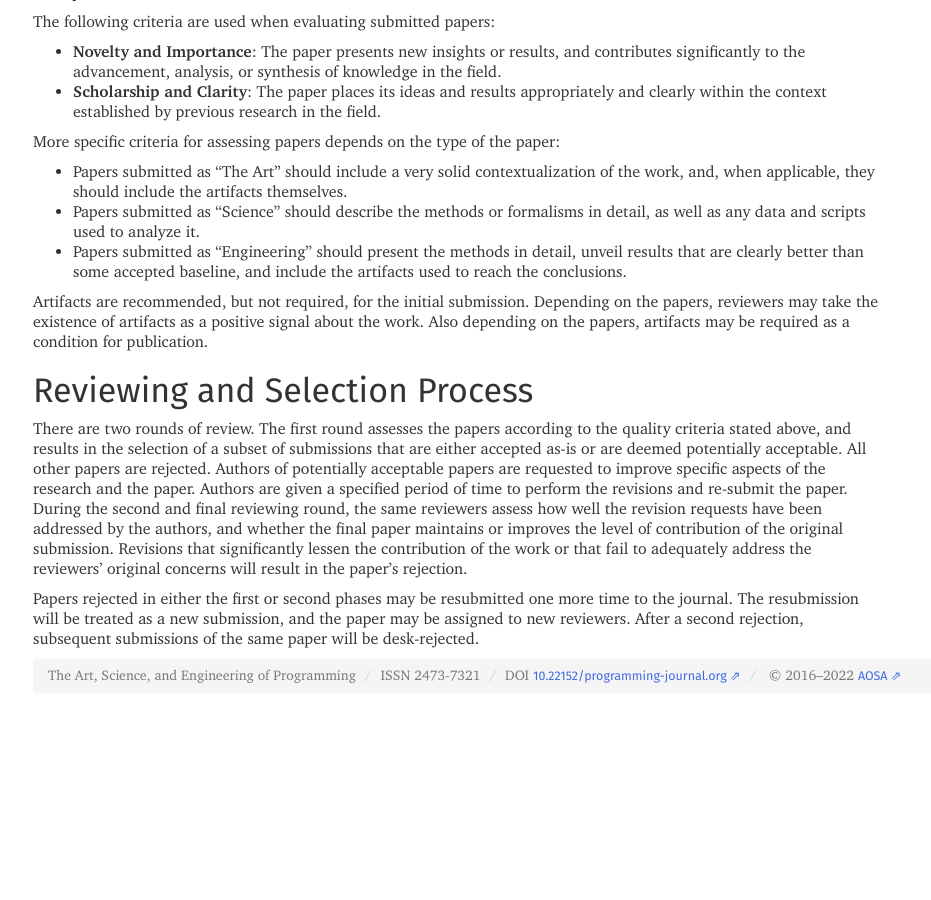
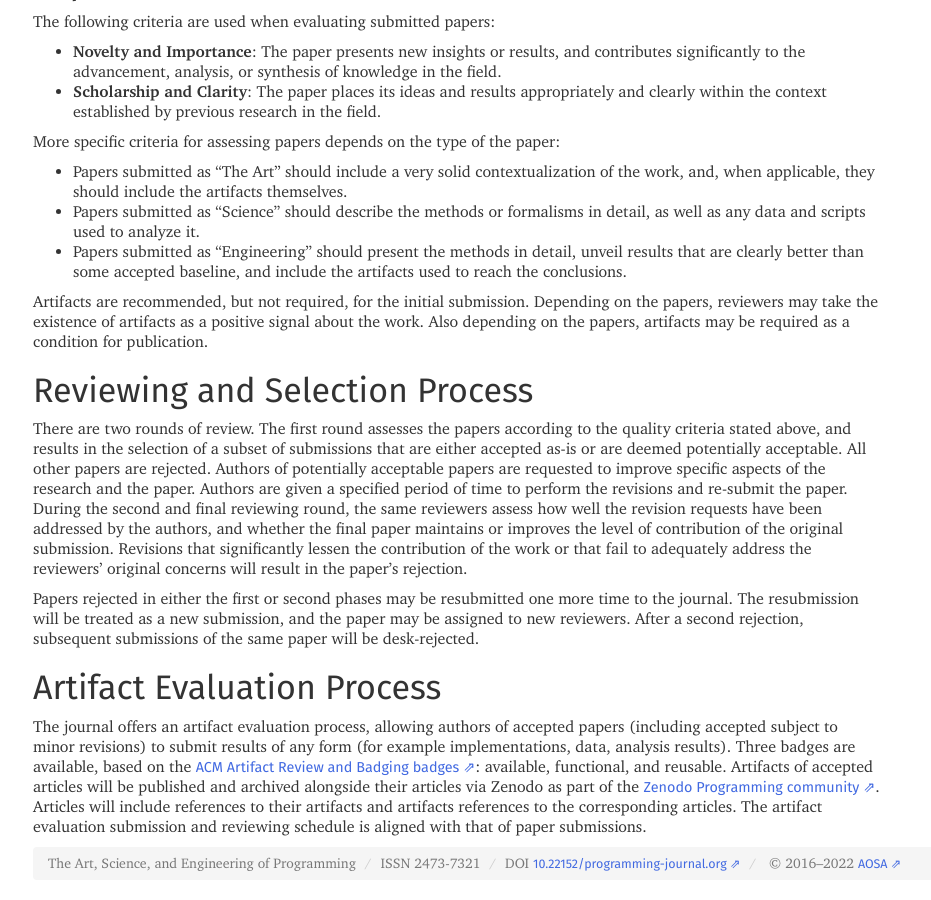
Before and after one commit to programming-journal/programming-journal.github.io, a Jekyll site: the page built from cfp/index.markdown, in a window 1280 px wide and 900 px high, scrolled down 1337 px. Shown: the whole window, without its empty margins (37-968 px from the left). Built offline with Jekyll 4.4.1, drawn with Linux system fonts in a browser that asks for light colours; before the commit the page ends 2050 px from its top, so only the background shows below that.

Commit message:
AE added to CfP

```diff
--- a/cfp/index.markdown
+++ b/cfp/index.markdown
@@ -59,3 +59,7 @@ Artifacts are recommended, but not required, for the initial submission. Dependi
 There are two rounds of review. The first round assesses the papers according to the quality criteria stated above, and results in the selection of a subset of submissions that are either accepted as-is or are deemed potentially acceptable. All other papers are rejected. Authors of potentially acceptable papers are requested to improve specific aspects of the research and the paper. Authors are given a specified period of time to perform the revisions and re-submit the paper. During the second and final reviewing round, the same reviewers assess how well the revision requests have been addressed by the authors, and whether the final paper maintains or improves the level of contribution of the original submission. Revisions that significantly lessen the contribution of the work or that fail to adequately address the reviewers’ original concerns will result in the paper’s rejection.
 
 Papers rejected in either the first or second phases may be resubmitted one more time to the journal. The resubmission will be treated as a new submission, and the paper may be assigned to new reviewers. After a second rejection, subsequent submissions of the same paper will be desk-rejected.
+
+## Artifact Evaluation Process
+
+The journal offers an artifact evaluation process, allowing authors of accepted papers (including accepted subject to minor revisions) to submit results of any form (for example implementations, data, analysis results). Three badges are available, based on the [ACM Artifact Review and Badging badges](https://www.acm.org/publications/policies/artifact-review-and-badging-current): available, functional, and reusable. Artifacts of accepted articles will be published and archived alongside their articles via Zenodo as part of the [Zenodo Programming community](https://zenodo.org/communities/programming/). Articles will include references to their artifacts and artifacts references to the corresponding articles. The artifact evaluation submission and reviewing schedule is aligned with that of paper submissions.
```
